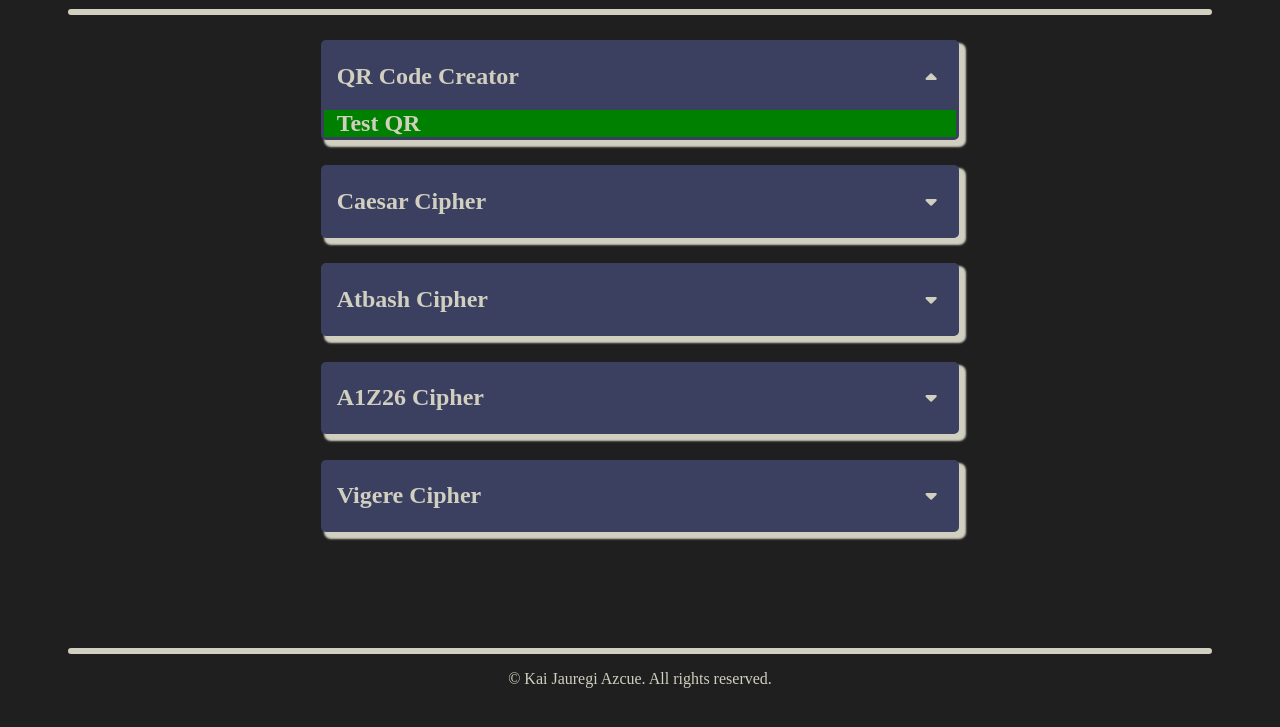
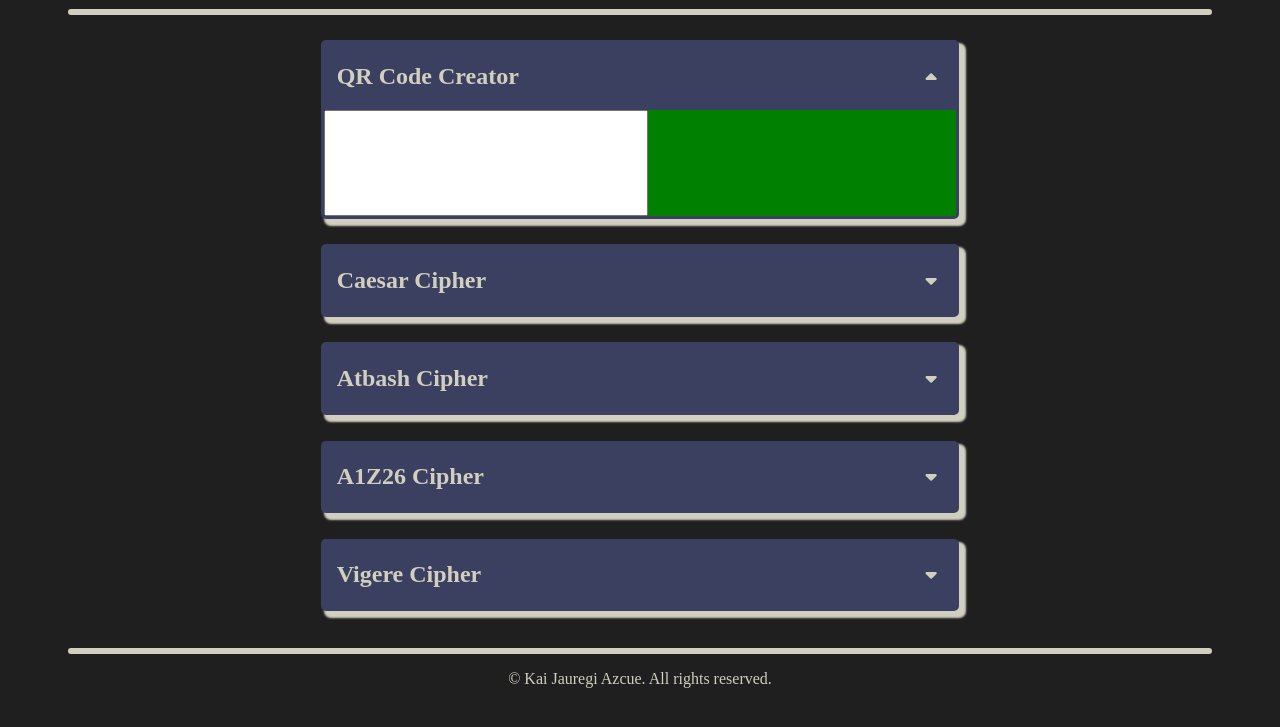
Before and after one commit to jauregiazcue/harpocrates, a plain HTML site: page index.html in a window 1280 px wide. Both pictures are taken after a click on the button 931 px from the left and 163 px from the top of the page. Shown: the part 87-814 px from the top of the page. Drawn offline with Linux system fonts and the light colour scheme.

Commit message:
started implementing input for qr generation

```diff
--- a/css/style.css
+++ b/css/style.css
@@ -29,6 +29,7 @@ body {
   min-height: 75vh;
 }
 
+/* --------------------- MAIN · Article ---------------------*/
 .myArticle {
   display: flex;
   flex-direction: column;
@@ -41,7 +42,7 @@ body {
   background-color: var(--secondary);
 
   box-shadow: 5px 5px 2px 2px var(--text);
-  transition: 5.0s;
+
 }
 
 .myArticle .myTitle {
@@ -71,10 +72,25 @@ body {
   margin-left: 2%;
 }
 
-
+/* --------------------- MAIN · Section ---------------------*/
 .mySection {
   background-color: green;
   transition: 0.5s;
+}
+
+.mySection .leftSection {
+  width: 50%;
+  background-color: blue;
+}
+
+.leftSection input{
+  width: 100%;
+  height: 100px;
+}
+
+.mySection .rightSection {
+  width: 50%;
+  background-color: red;
 }
 
 /* --------------------- FOOTER ---------------------*/
--- a/js/htmlSection.js
+++ b/js/htmlSection.js
@@ -6,16 +6,21 @@ class HTMLSection extends HTMLObject{
         this.title = title;
         this.objectType = "section";
     }
-
     render() {
         //Empty article
         this.object.innerHTML = "";
 
-        const title = this.makeNewElement("h2", this.title, "articleTitle");
+        const leftDiv = this.makeNewElement("div", "", "leftSection");
+        const leftform = this.makeNewElement("form", "");
+        const leftInput = this.makeNewElement("input", "");
+        leftInput.type = "text";
 
-        this.object.append(title);
+        const rightDiv = this.makeNewElement("div", "", "rightSection");
+
+        leftform.appendChild(leftInput);
+        leftDiv.appendChild(leftform);
+        this.object.append(leftDiv,rightDiv);
     }
-
 }
 
 export {HTMLSection};
```
